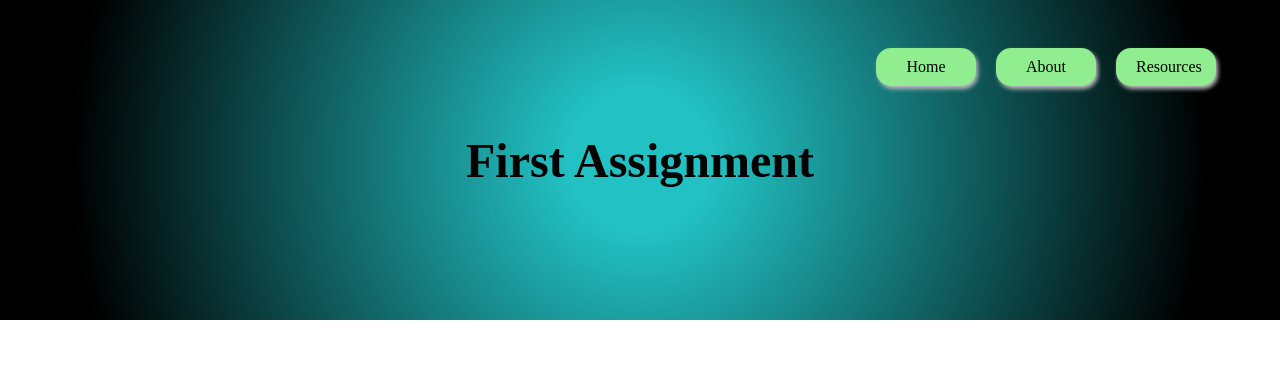
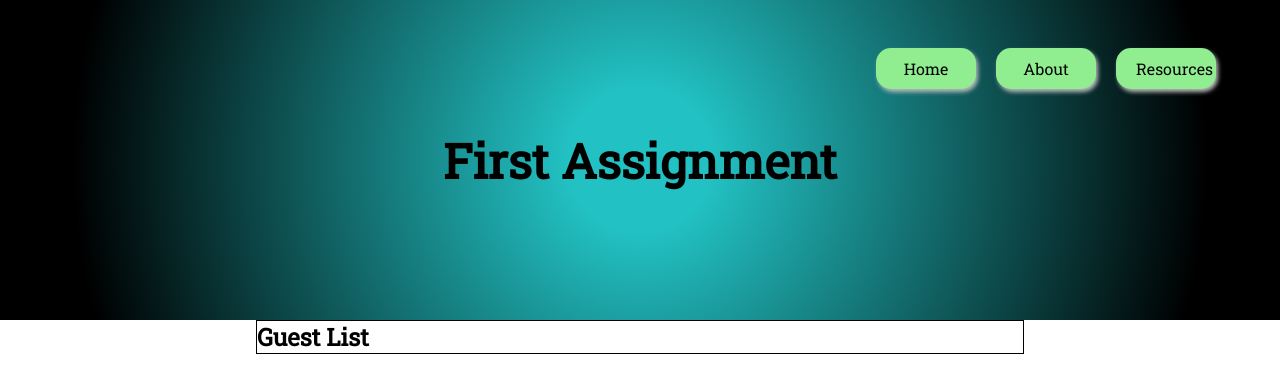
Before and after one commit to andrewrey/reactCompleteGuideAssignment1, a React (Create React App) app: page / in a window 1280 px wide. Shown: the top 392 px of the page. Built offline with nearby package versions, Linux system fonts and the light colour scheme.

Commit message:
started maincontent component

```diff
--- a/src/App.js
+++ b/src/App.js
@@ -1,12 +1,14 @@
 import React, { Component } from "react";
 import "./App.scss";
 import Header from "./Header";
+import MainContent from "./MainContent";
 
 class App extends Component {
   render() {
     return (
       <div className={"App"}>
         <Header />
+        <MainContent />
       </div>
     );
   }
--- a/src/App.scss
+++ b/src/App.scss
@@ -3,3 +3,7 @@
   padding: 0;
   box-sizing: border-box;
 }
+
+.App {
+  height: 100%;
+}
--- a/src/Header/Header.scss
+++ b/src/Header/Header.scss
@@ -25,11 +25,11 @@
   li {
     transition: all 0.2s ease-in;
     &:hover {
-      transform: translateY(-8px);
+      transform: translateY(-5px);
       box-shadow: 4px 5px 6px rgb(186, 186, 186);
     }
     &:active {
-      transform: translateY(-5px);
+      transform: translateY(-3px);
       box-shadow: 3px 4px 5px rgb(186, 186, 186);
     }
     text-align: center;
--- /dev/null
+++ b/src/MainContent/MainContent.scss
@@ -0,0 +1,5 @@
+main {
+  width: 60%;
+  margin: 0 auto;
+  border: 1px solid black;
+}
--- /dev/null
+++ b/src/MainContent/index.js
@@ -0,0 +1,9 @@
+import React from "react";
+import "./MainContent.scss";
+
+const MainContent = () => (
+  <main>
+    <h2>Guest List</h2>
+  </main>
+);
+export default MainContent;
--- a/src/index.scss
+++ b/src/index.scss
@@ -0,0 +1,11 @@
+@import url("https://fonts.googleapis.com/css2?family=Roboto+Slab&display=swap");
+
+body {
+  font-family: "Roboto Slab", serif;
+}
+
+html,
+body,
+#root {
+  height: 100%;
+}
```
